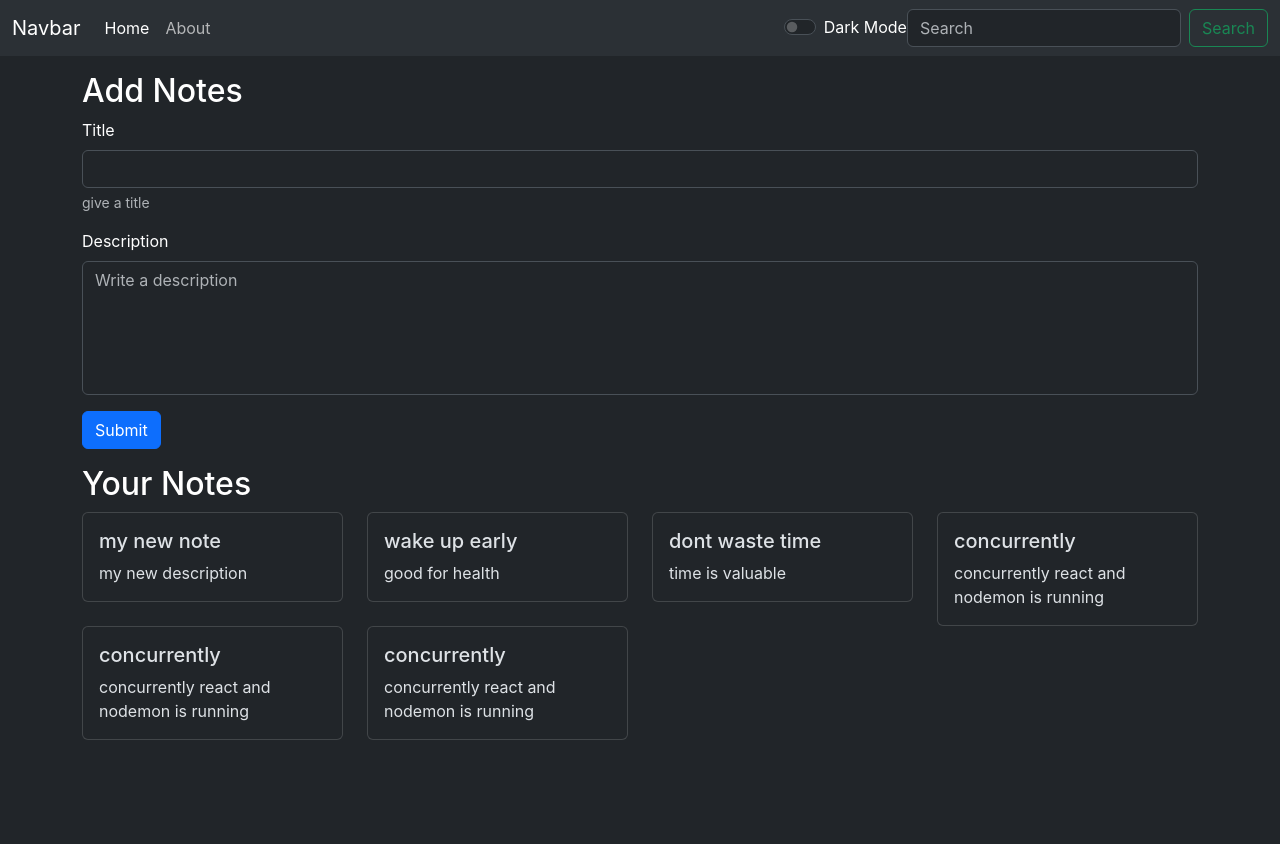
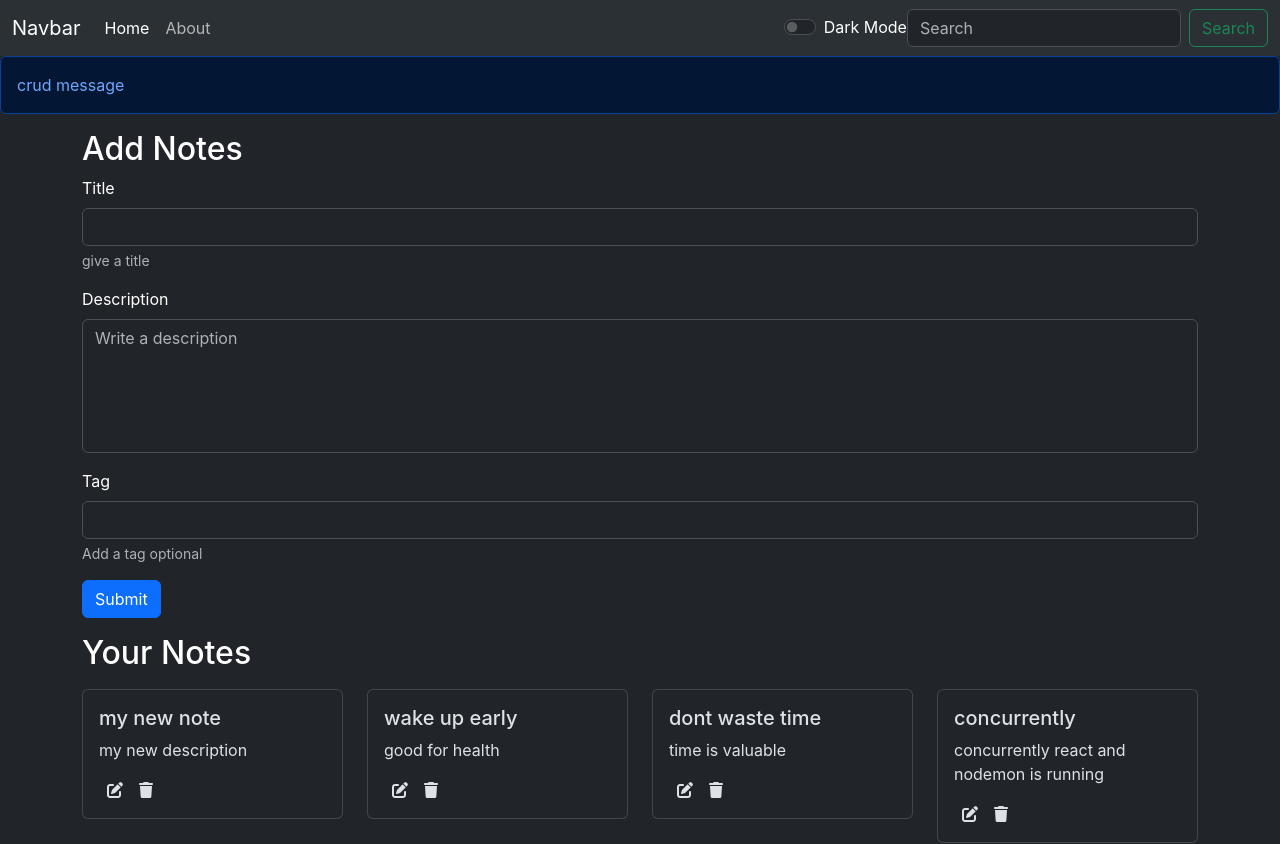
Before and after one commit to animeshmaiti/Notebook, a React (Create React App) app: page / in a window 1280 px wide. Shown: the top 844 px of the page. Built offline with nearby package versions, Linux system fonts and the light colour scheme.

Commit message:
implement Create functionality

```diff
--- a/public/index.html
+++ b/public/index.html
@@ -16,6 +16,7 @@
   <body>
     <noscript>You need to enable JavaScript to run this app.</noscript>
     <div id="root"></div>
+    <script src="https://kit.fontawesome.com/090f5b5eab.js" crossorigin="anonymous"></script>
     <script src="https://cdn.jsdelivr.net/npm/bootstrap@5.3.2/dist/js/bootstrap.bundle.min.js"></script>
   </body>
 </html>
--- a/src/App.css
+++ b/src/App.css
@@ -1,3 +1,6 @@
 textarea{
   resize: none;
 }
+i{
+  cursor: pointer;
+}
--- a/src/App.jsx
+++ b/src/App.jsx
@@ -6,6 +6,7 @@ import Home from "./components/Home";
 import About from "./components/About";
 import Footer from "./components/Footer";
 import NoteState from "./context/notes/NoteState";
+import Alert from "./components/Alert";
 
 function App() {
   const [myStyle, setMyStyle] = useState({
@@ -54,6 +55,7 @@ function App() {
       <NoteState>
         <Router>
           <Navbar myTheme={myStyle} toggleStyle={toggleStyle} />
+          <Alert message="crud message"/>
           <Routes>
             <Route exact path="/" element={<Home />} />
             <Route exact path="/about" element={<About />} />
--- /dev/null
+++ b/src/components/AddNote.jsx
@@ -0,0 +1,70 @@
+import React, { useContext, useState } from "react";
+import noteContext from "../context/notes/noteContext";
+
+function AddNote() {
+  const context = useContext(noteContext);
+  const { addNote } = context;
+  const [note, setNote] = useState({ title: "", description: "", tag: "default" });
+  const handleAddNote = (e) => {
+    e.preventDefault();
+    addNote(note.title,note.description,note.tag);
+  };
+  const onChange = (e) => {
+    setNote({ ...note, [e.target.name]: e.target.value });
+  };
+  return (
+    <div>
+      <h2>Add Notes</h2>
+      <form>
+        <div className="mb-3">
+          <label htmlFor="exampleInputEmail1" className="form-label">
+            Title
+          </label>
+          <input
+            type="text"
+            className="form-control"
+            id="title"
+            name="title"
+            onChange={onChange}
+          />
+          <div className="form-text">give a title</div>
+        </div>
+        <div className="mb-3">
+          <label htmlFor="floatingTextarea" className="form-label">
+            Description
+          </label>
+          <textarea
+            onChange={onChange}
+            name="description"
+            rows="5"
+            className="form-control"
+            placeholder="Write a description"
+            id="description"
+          ></textarea>
+        </div>
+        <div className="mb-3">
+          <label htmlFor="exampleInputEmail1" className="form-label">
+            Tag
+          </label>
+          <input
+            type="text"
+            className="form-control"
+            id="tag"
+            name="tag"
+            onChange={onChange}
+          />
+          <div className="form-text">Add a tag optional</div>
+        </div>
+        <button
+          type="submit"
+          className="btn btn-primary"
+          onClick={handleAddNote}
+        >
+          Submit
+        </button>
+      </form>
+    </div>
+  );
+}
+
+export default AddNote;
--- /dev/null
+++ b/src/components/Alert.jsx
@@ -0,0 +1,11 @@
+import React from "react";
+
+function Alert(props) {
+  return (
+    <div className="alert alert-primary" role="alert">
+      {props.message}
+    </div>
+  );
+}
+
+export default Alert;
--- a/src/components/Home.jsx
+++ b/src/components/Home.jsx
@@ -1,33 +1,11 @@
 import React from "react";
 import Notes from "./Notes";
+import AddNote from "./AddNote";
 
 function Home() {
   return (
     <div className="container w-100 mt-3 min-vh-100">
-      <h2>Add Notes</h2>
-      <form>
-        <div className="mb-3">
-          <label htmlFor="exampleInputEmail1" className="form-label">
-            Title
-          </label>
-          <input type="text" className="form-control" id="title" />
-          <div className="form-text">give a title</div>
-        </div>
-        <div className="mb-3">
-          <label htmlFor="floatingTextarea" className="form-label">
-            Description
-          </label>
-          <textarea
-            rows="5"
-            className="form-control"
-            placeholder="Write a description"
-            id="floatingTextarea"
-          ></textarea>
-        </div>
-        <button type="submit" className="btn btn-primary">
-          Submit
-        </button>
-      </form>
+      <AddNote/>
       <Notes />
     </div>
   );
--- a/src/components/NoteItem.jsx
+++ b/src/components/NoteItem.jsx
@@ -3,11 +3,13 @@ import React from "react";
 function NoteItem(props) {
   const { note } = props;
   return (
-    <div className="col-md-3">
-      <div class="card">
-        <div class="card-body">
-          <h5 class="card-title">{note.title}</h5>
-          <p class="card-text">{note.description}</p>
+    <div className="col-md-3 my-2">
+      <div className="card">
+        <div className="card-body">
+          <h5 className="card-title">{note.title}</h5>
+          <p className="card-text">{note.description}</p>
+          <i className="fa-solid fa-pen-to-square mx-2"></i>
+          <i className="fa-solid fa-trash mx-2"></i>
         </div>
       </div>
     </div>
--- a/src/components/Notes.jsx
+++ b/src/components/Notes.jsx
@@ -5,12 +5,12 @@ import NoteItem from "./NoteItem";
 function Notes() {
   const context = useContext(noteContext);
   console.log(context);
-  const { notes, setNotes } = context;
+  const { notes } = context;
   return (
     <div className="row my-3">
       <h2>Your Notes</h2>
       {notes.map((note)=>{
-        return <NoteItem note={note}/>;
+        return <NoteItem note={note} key={note._id} />;
       })}
     </div>
   );
--- a/src/context/notes/NoteState.jsx
+++ b/src/context/notes/NoteState.jsx
@@ -31,7 +31,7 @@ const NoteState = (props) => {
       __v: 0,
     },
     {
-      _id: "659799073ed6e9a5de55cb4d",
+      _id: "659799073ed6e9a5dee55cb4d",
       user: "65956f90c7b3990e806eefa1",
       title: "concurrently",
       description: "concurrently react and nodemon is running",
@@ -40,7 +40,7 @@ const NoteState = (props) => {
       __v: 0,
     },
     {
-      _id: "659799073ed6e9a5de55cb4d",
+      _id: "659799073ed6e9a5dde55cb4d",
       user: "65956f90c7b3990e806eefa1",
       title: "concurrently",
       description: "concurrently react and nodemon is running",
@@ -59,8 +59,23 @@ const NoteState = (props) => {
     },
   ];
   const [notes, setNotes] = useState(initialNotes);
+
+  const addNote = (title,description,tag) => {
+    const note={
+      _id: "659799073ed6e9a5de55cb4d",
+      user: "65956f90c7b3990e806eefa1",
+      title: title,
+      description: description,
+      tag: tag,
+      date: "2024-01-05T05:52:07.065Z",
+      __v: 0,
+    };
+    setNotes(notes.concat(note));
+  };
+  const editNote = () => {};
+  const deleteNote = () => {};
   return (
-    <NoteContext.Provider value={{notes,setNotes}}>
+    <NoteContext.Provider value={{ notes, addNote, editNote, deleteNote }}>
       {props.children}
     </NoteContext.Provider>
   );
```
